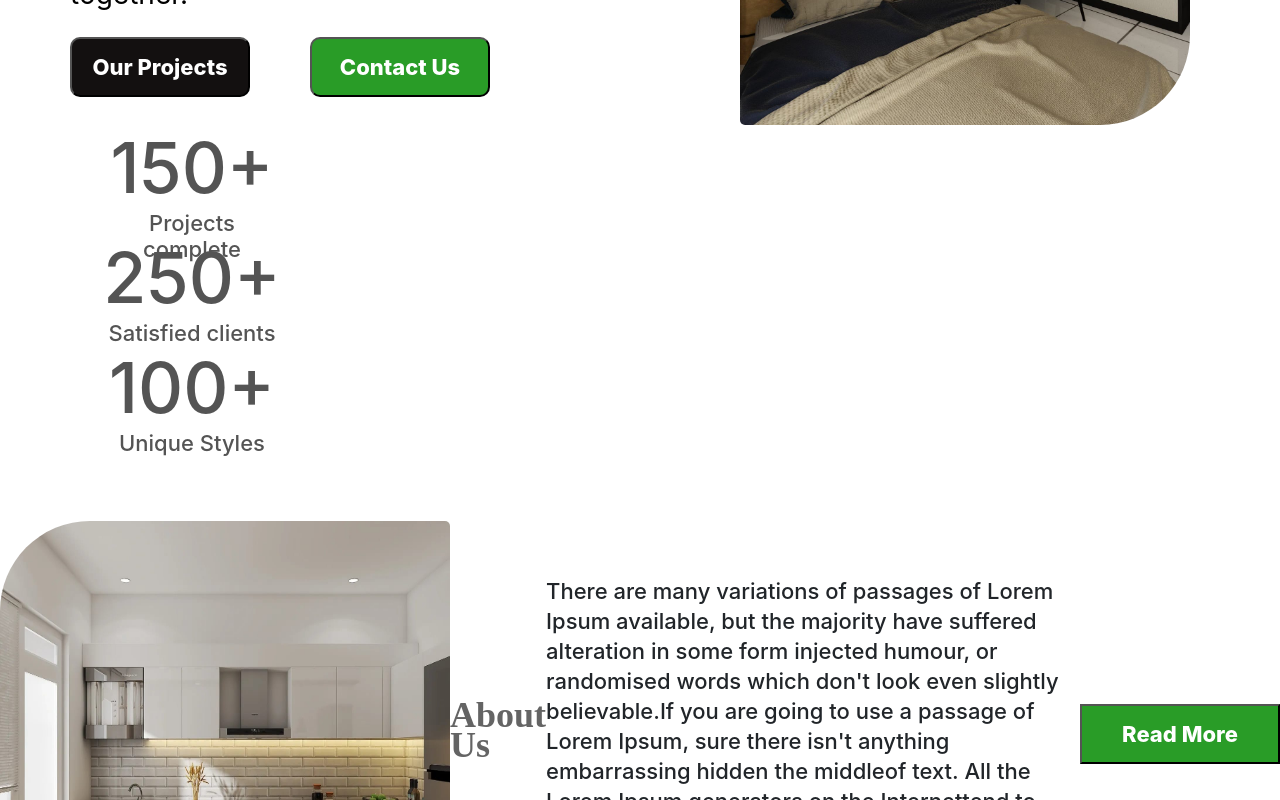
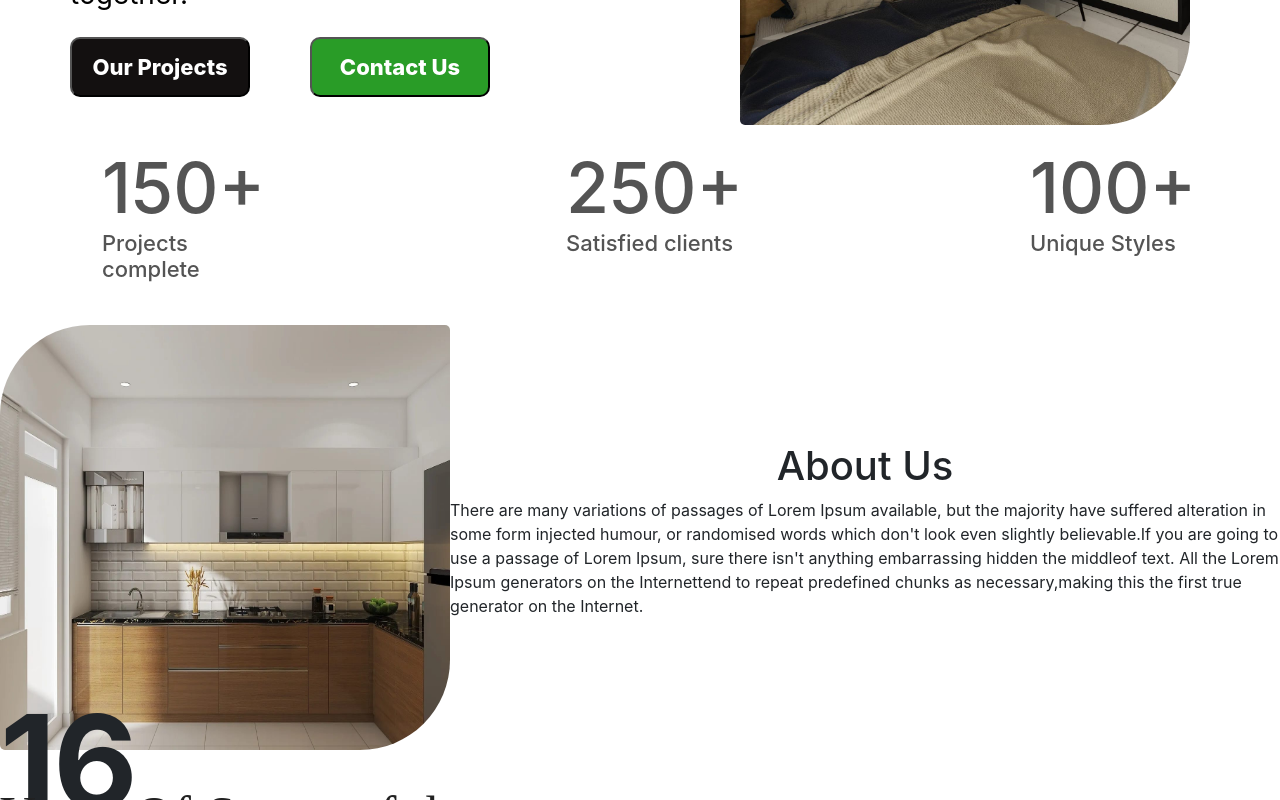
Before and after one commit to harshitvarma638/archisporium, a React (Create React App) app: page / in a window 1280 px wide. Shown: the part 440-1240 px from the top of the page. Built offline with nearby package versions, Linux system fonts and the light colour scheme.

Commit message:
styling to be done

```diff
--- a/src/components/About.js
+++ b/src/components/About.js
@@ -5,7 +5,8 @@ function About() {
     return(
         <>
             <div className="about-us">
-                <img src="../images/kitchen3.jpg" alt="about"/>
+                <img className="col-lg-5 col-md-4" src="../images/kitchen3.jpg" alt="about"/>
+                <div className="about_us2">
                     <h1>About Us</h1>
                     <p>There are many variations of passages of Lorem Ipsum available,
     but the majority have suffered alteration in some form injected
@@ -15,7 +16,7 @@ sure there isn't anything embarrassing hidden the middleof text.
     All the Lorem Ipsum generators on the Internettend to repeat
     predefined chunks as necessary,making this the first true
     generator on the Internet.</p>
-                <button className="read-more">Read More</button>
+                </div>
             </div>
             <div className="experience">
                 <h1>16</h1>
--- a/src/components/AboutStyles.css
+++ b/src/components/AboutStyles.css
@@ -5,7 +5,15 @@
 
 }
 
-.about-us h1{
+.about_us2{
+    display: flex;
+    flex-direction: column;
+    justify-content: space-between;
+    align-items: center;
+
+}
+
+.about-us2 h1{
     color: #646464;
     font-family: Poppins;
     font-size: 36px;
@@ -21,7 +29,7 @@
     flex-shrink:0;
 }
 
-.about-us p{
+.about-us2 p{
     font-family: Inter;
     font-size: 22px;
     font-style: normal;
--- a/src/components/Footer.js
+++ b/src/components/Footer.js
@@ -1,5 +1,6 @@
 import React from 'react';
 import "./FooterStyles.css";
+import {Link} from "react-router-dom";
 
 function Footer() {
   return (
@@ -20,16 +21,16 @@ function Footer() {
                         <h4>Quick Links</h4>
                         <ul>
                             <li className="nav-item">
-                                <a className="nav-link" href="/">About our Company</a>
+                                <Link className="nav-link" to="/about">About our Company</Link>
                             </li>
                             <li className="nav-item">
-                                <a className="nav-link" href="/">Our Services</a>
+                                <Link className="nav-link" to="/projects">Our Services</Link>
                             </li>
                             <li className="nav-item">
-                                <a className="nav-link" href="/">Our Testimonials</a>
+                                <Link className="nav-link" to="/about">Our Testimonials</Link>
                             </li>
                             <li className="nav-item">
-                                <a className="nav-link" href="/">Contact Us</a>
+                                <Link className="nav-link" to="/contact">Contact Us</Link>
                             </li>
                         </ul>
                     </div>
--- a/src/components/Header.js
+++ b/src/components/Header.js
@@ -1,5 +1,6 @@
 import React from "react";
 import "./HeaderStyles.css";
+import {Link} from "react-router-dom";
 
 
 function Header() {
@@ -12,8 +13,8 @@ function Header() {
                             <h3>MODERN INTERIOR</h3>
                             <h1>Creating beautiful spaces for beautiful lives.</h1>
                             <p>Discover a world of creative interiors. From luxurious homes to inspiring workplaces,<br/>we bring your vision to life with quality and innovation. Let's create extraordinary spaces together.</p>
-                            <button className="btn-project">Our Projects</button>
-                            <button className="btn-contact">Contact Us</button>
+                            <button className="btn-project"><Link to="/projects" className="link-style">Our Projects</Link></button>
+                            <button className="btn-contact"><Link to="/contact" className="link-style">Contact Us</Link></button>
                         </div>
                         <div className="header-img">
                             <img src="../images/bedroom2.jpg" alt="header-img"/>
@@ -21,9 +22,9 @@ function Header() {
                     </div>
                     <div className="stats-ul">
                         <ul className="stats">
-                            <li>150+ <p>Projects complete</p></li>
-                            <li>250+ <p>Satisfied clients</p></li>
-                            <li>100+ <p>Unique Styles</p></li>
+                            <li className="col-lg-4 col-md-4 col-md-4">150+ <p>Projects complete</p></li>
+                            <li className="col-lg-4 col-md-4 col-md-4">250+ <p>Satisfied clients</p></li>
+                            <li className="col-lg-4 col-md-4 col-md-4">100+ <p>Unique Styles</p></li>
                         </ul>
                     </div>
                 </div>
--- a/src/components/HeaderStyles.css
+++ b/src/components/HeaderStyles.css
@@ -59,6 +59,11 @@ header {
     line-height: normal;
 }
 
+.link-style{
+    text-decoration: none;
+    color: #fff;
+}
+
 .btn-contact{
     width: 180px;
     height: 60px;
@@ -93,12 +98,20 @@ header {
     list-style: none;
 }
 
+.stats{
+    display: flex;
+    flex-direction: row;
+    justify-content: space-between;
+    align-items: center;
+    margin: 20px 0px;
+}
+
 .stats li{
     width: 180px;
     height: 110px;
     flex-shrink: 0;
     color: #545454;
-    text-align: center;
+    /* text-align: center; */
     font-family: Inter;
     font-size: 70px;
     font-style: normal;
```
Lines whose indentation alone changed are shown as unchanged.
